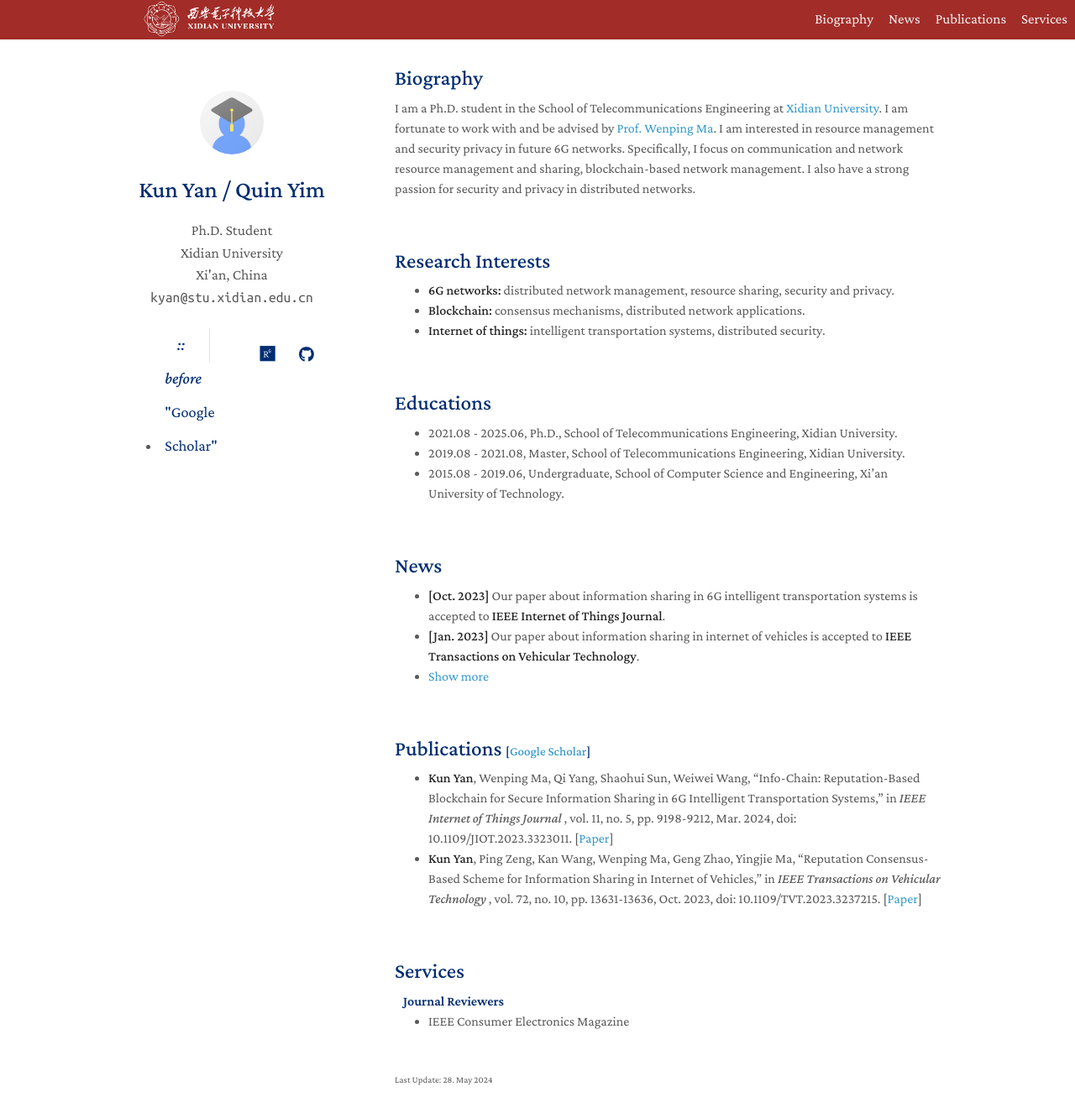
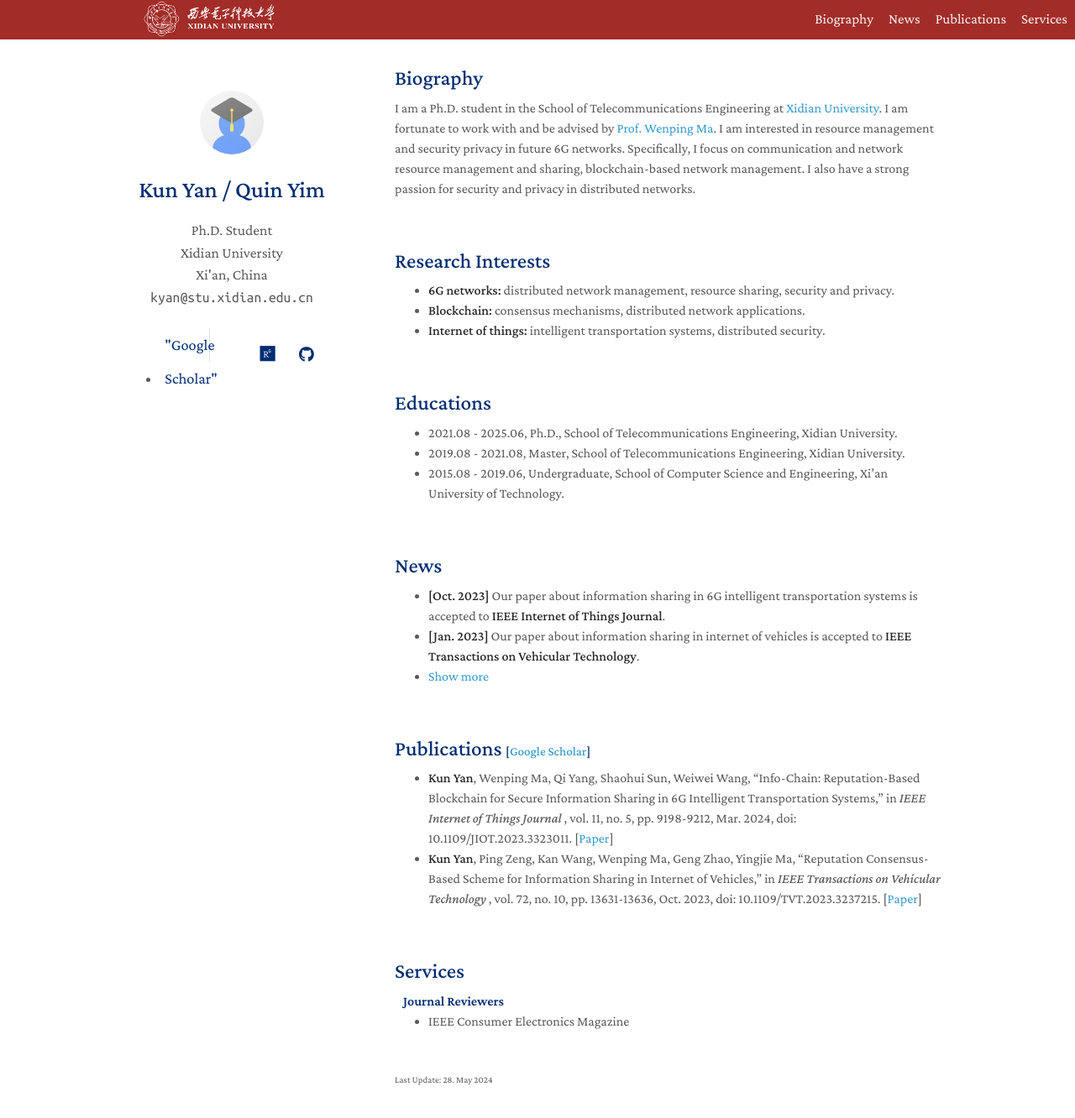
Before and after one commit to QuinYim/quinyim.github.io, a Jekyll site: the page built from index.md, in a window 1280 px wide and 1347 px high. Shown: the top 1332 px of the window at 84% size. Built offline with Jekyll 4.4.1, drawn with Linux system fonts in a browser that asks for light colours; a style sheet for code colours, icons or effects is not loaded.

Commit message:
First Commit

```diff
--- a/_layouts/homepage.html
+++ b/_layouts/homepage.html
@@ -155,7 +155,7 @@
         <li>
         {% if site.google_scholar %}
         <a href="{{ site.google_scholar }}">
-          <i class="ai ai-google-scholar" style="font-size:1.2rem"> :: before </i>
+          <i class="ai ai-google-scholar" style="font-size:1.2rem"></i>
           "Google Scholar"
         </a>
         {% endif %}
```
